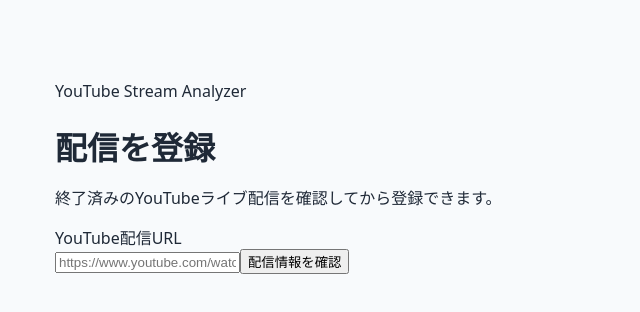
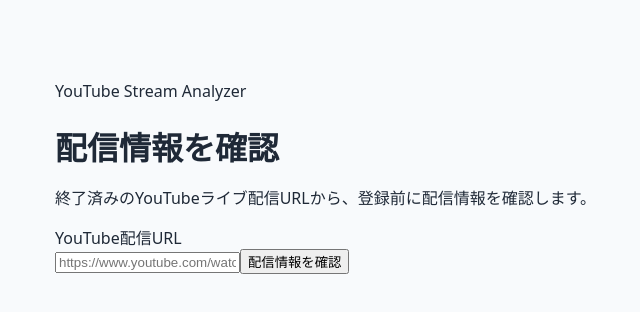
Before and after one commit to tsumasaki-kurageya/youtube-stream-analyzer, a React (Vite) app in the folder apps/web/: page / in a window 1280 px wide. Shown: the top 312 px of the page, without its empty margins (201-841 px from the left). Built offline with nearby package versions, Linux system fonts and the light colour scheme.

Commit message:
未実装の登録操作を画面から除外

```diff
--- a/apps/web/src/main.tsx
+++ b/apps/web/src/main.tsx
@@ -67,8 +67,8 @@ function App() {
     <main>
       <header>
         <p className="eyebrow">YouTube Stream Analyzer</p>
-        <h1>配信を登録</h1>
-        <p>終了済みのYouTubeライブ配信を確認してから登録できます。</p>
+        <h1>配信情報を確認</h1>
+        <p>終了済みのYouTubeライブ配信URLから、登録前に配信情報を確認します。</p>
       </header>
 
       <form onSubmit={submit} noValidate>
@@ -91,18 +91,14 @@ function App() {
         <section className="preview" aria-labelledby="preview-title">
           <img src={metadata.thumbnailUrl} alt="" />
           <div>
-            <p className="eyebrow">配信情報</p>
+            <p className="eyebrow">確認結果</p>
             <h2 id="preview-title">{metadata.title}</h2>
             <dl>
               <div><dt>チャンネル</dt><dd>{metadata.channelTitle}</dd></div>
               <div><dt>配信開始</dt><dd>{new Date(metadata.actualStartAt).toLocaleString('ja-JP')}</dd></div>
               <div><dt>動画時間</dt><dd>{duration(metadata.durationSeconds)}</dd></div>
             </dl>
-            <div className="actions">
-              <button type="button" disabled>登録</button>
-              <button type="button" className="secondary" onClick={() => setMetadata(null)}>入力し直す</button>
-            </div>
-            <p className="note">登録処理は次の実装タスクで有効になります。</p>
+            <button type="button" className="secondary" onClick={() => { setMetadata(null); setUrl(''); }}>別のURLを確認</button>
           </div>
         </section>
       )}
```
